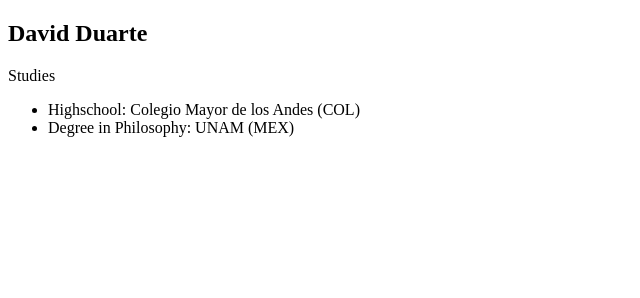
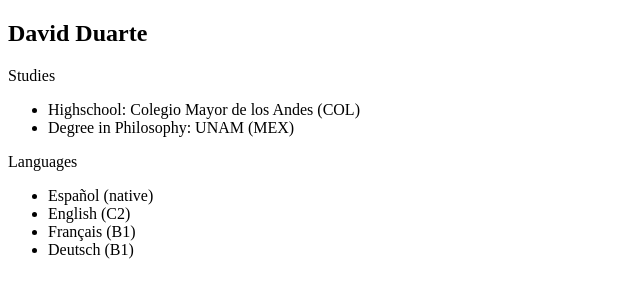
Before and after one commit to acidminded95/frontend_development, a plain HTML site: page html/index.html in a window 1280 px wide. Shown: the whole page, without its empty margins (0-640 px from the left). Drawn offline with Linux system fonts and the light colour scheme.

Commit message:
Added languages section to index.html

```diff
--- a/html/index.html
+++ b/html/index.html
@@ -14,6 +14,13 @@
             <li>Highschool: Colegio Mayor de los Andes (COL)</li>
             <li>Degree in Philosophy: UNAM (MEX)</li>
         </ul>
+        <p>Languages</p>
+        <ul>
+            <li>Español (native)</li>
+            <li>English (C2)</li>
+            <li>Français (B1)</li>
+            <li>Deutsch (B1)</li>
+        </ul>
     </section>
 </body>
 </html>
```
